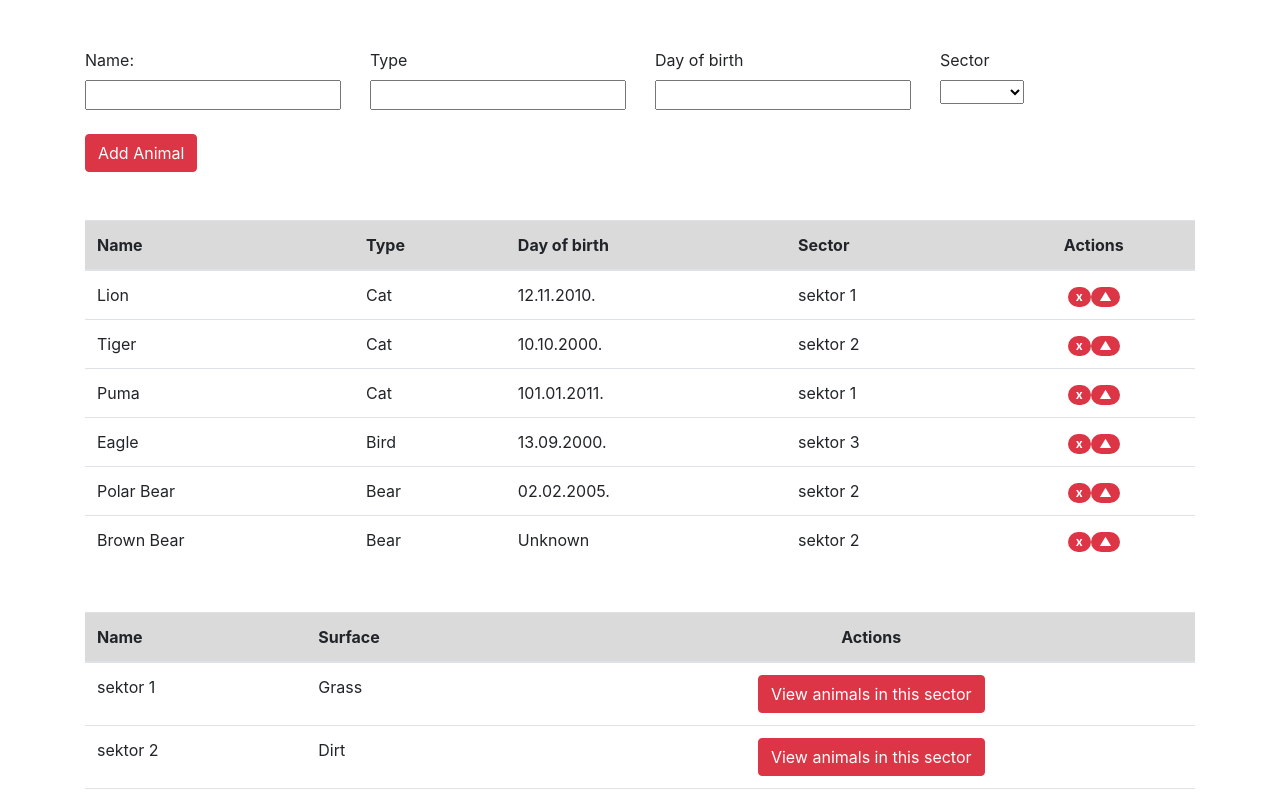
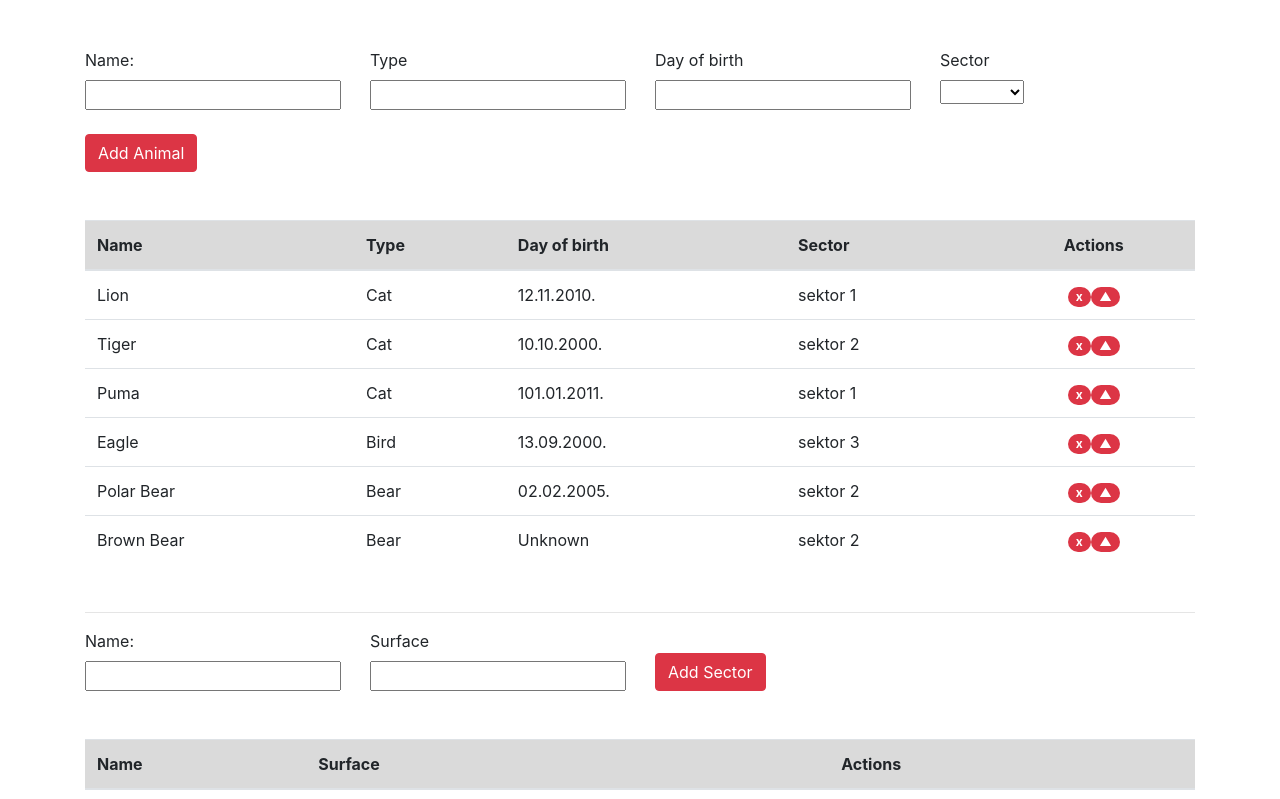
Before and after one commit to npantos/zoo, an Angular app: page / in a window 1280 px wide. Shown: the top 799 px of the page. Built offline with nearby package versions, Linux system fonts and the light colour scheme.

Commit message:
Forma za dodavanje sektora

```diff
--- a/src/app/animal-list/animal-list.component.html
+++ b/src/app/animal-list/animal-list.component.html
@@ -54,6 +54,23 @@
         </tr>
         </tbody>
     </table>
+    <hr class="mt-5">
+    <form class="row">
+        <div class="col-3">
+            <label for="sector_name">Name:</label><br/>
+            <input type="text" id="sector_name" name="sector_name" [(ngModel)]="sector_name">
+        </div>
+
+        <div class="col-3">
+            <label for="type">Surface</label><br/>
+            <input type="text" id="surface" name="surface" [(ngModel)]="surface">
+        </div>
+
+        <div class="col-3">
+            <br/>
+            <button class="btn btn-danger" (click)="addSector()">Add Sector</button>
+        </div>
+    </form>
 
     <table class="table table-hover mt-5">
         <thead>
--- a/src/app/animal-list/animal-list.component.ts
+++ b/src/app/animal-list/animal-list.component.ts
@@ -13,6 +13,8 @@ export class AnimalListComponent implements OnInit {
     name;
     type;
     sector;
+    sector_name;
+    surface;
     sectors: Array<object>;
     day_of_birth;
 
@@ -52,9 +54,13 @@ export class AnimalListComponent implements OnInit {
     }
 
     addAnimal() {
-        console.log(this.sector);
         this.animals.push(new Animal(this.name, this.type, this.day_of_birth, this.sectors[this.sector]));
         console.log(this.animals);
+    }
+
+    addSector() {
+        this.sectors.push(new Sector(this.sector_name, this.surface));
+        console.log(this.sectors);
     }
 
     sectorPopUp(sector) {
```
